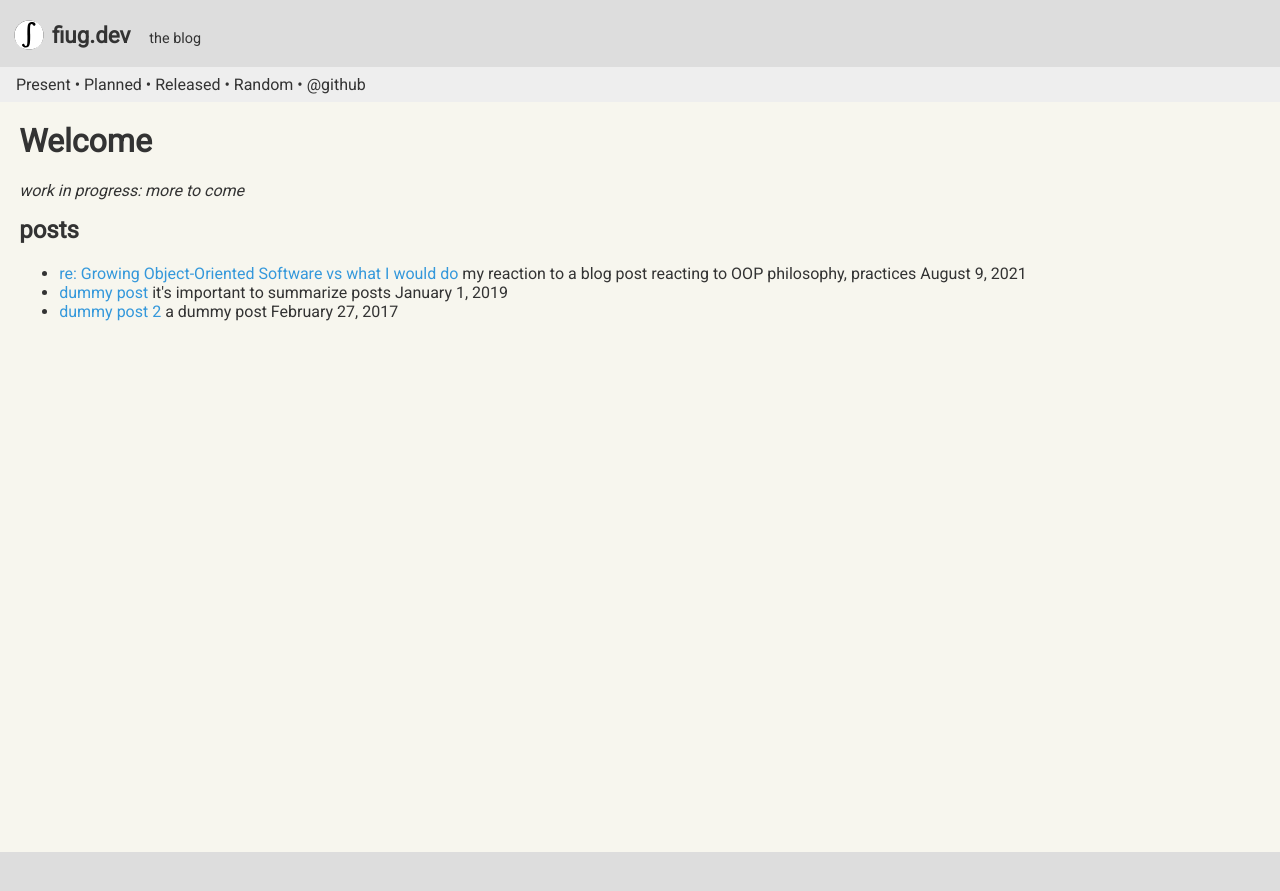
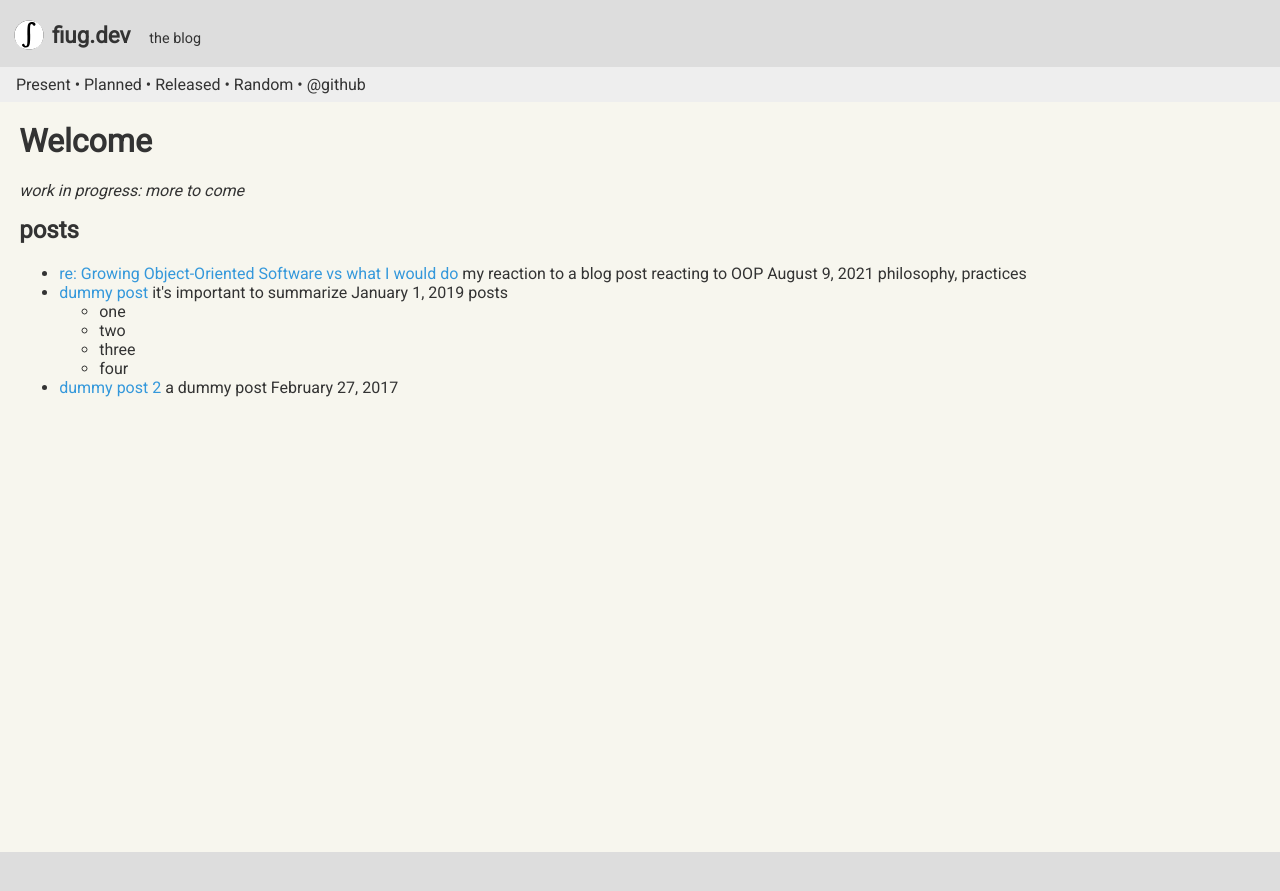
Before and after one commit to fiugd/blog, a Jekyll site: the page built from docs/index.md, in a window 1280 px wide. Shown: the top 891 px of the page. Built offline with Jekyll 4.4.1, drawn with Linux system fonts in a browser that asks for light colours.

Commit message:
Update index.md

```diff
--- a/docs/index.md
+++ b/docs/index.md
@@ -13,10 +13,15 @@ _work in progress: more to come_
     <li class="post">
       <a href="{{ post.url }}">{{ post.title }}</a>
       <span>{{ post.description }}</span>
-      <span>{{ post.category }}</span>
       <time class="publish-date" datetime="{{ post.date | date: '%F' }}">
         {{ post.date | date: "%B %-d, %Y" }}
       </time>
+      <span>{{ post.category }}</span>
+      <ul>
+        {% for tag in post.tags %}
+          <li>{{ tag }}</li>
+        {% endfor %}
+      </ul>
     </li>
   {% endfor %}
 </ul>
```
